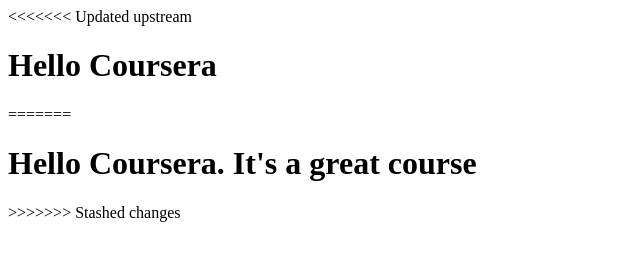
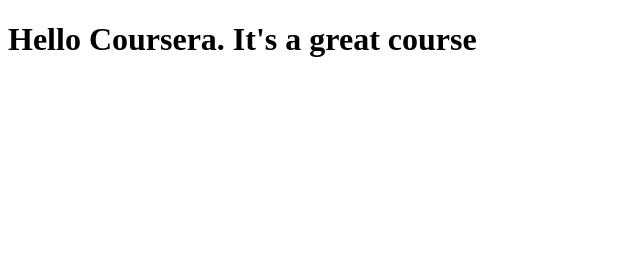
Before and after one commit to hisnameiskhaya/coursera-test, a plain HTML site: page site/index.html in a window 1280 px wide. Shown: the whole page, without its empty margins (0-640 px from the left). Drawn offline with Linux system fonts and the light colour scheme.

Commit message:
removed 'stashed changes' comment

```diff
--- a/site/index.html
+++ b/site/index.html
@@ -6,10 +6,6 @@
 	<title>Hello Coursera</title>
 </head>
 <body>
-<<<<<<< Updated upstream
-	<h1>Hello Coursera</h1>
-=======
 	<h1>Hello Coursera. It's a great course</h1>
->>>>>>> Stashed changes
 </body>
 </html>
```
